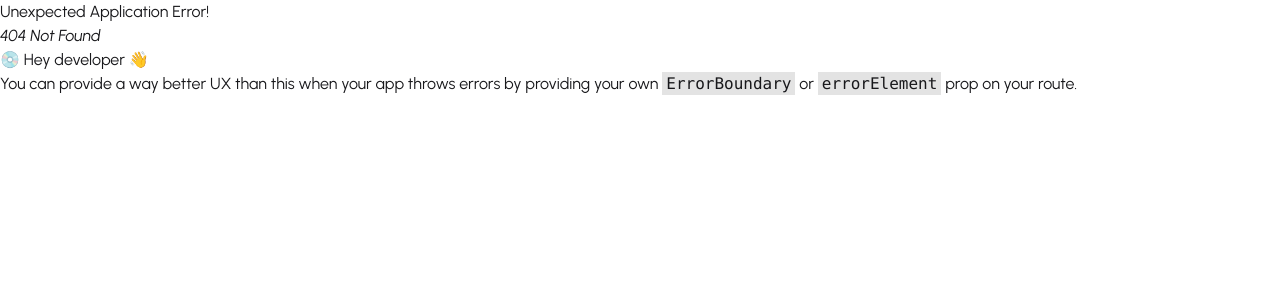
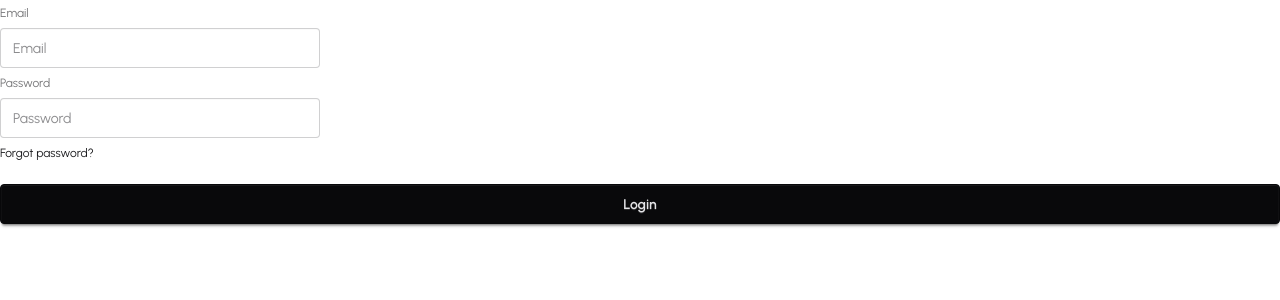
Before and after one commit to Muyedrahman/blood-donation-application-client, a React (Vite) app: page /login in a window 1280 px wide. Before the commit this address had no page. Shown: the top 300 px of the page. Built offline with nearby package versions, Linux system fonts and the light colour scheme.

Commit message:
add user login functionality

```diff
--- /dev/null
+++ b/src/layout/AuthLayout.jsx
@@ -0,0 +1,11 @@
+import React from 'react';
+
+const AuthLayout = () => {
+    return (
+        <div>
+
+        </div>
+    );
+};
+
+export default AuthLayout;
--- /dev/null
+++ b/src/pages/Auth/Login/Login.jsx
@@ -0,0 +1,23 @@
+import React from 'react';
+import { FaEye, FaEyeSlash } from 'react-icons/fa';
+
+const Login = () => {
+    return (
+      <div>
+        <form>
+          <fieldset className="fieldset">
+            <label className="label">Email</label>
+            <input type="email" className="input" placeholder="Email" />
+            <label className="label">Password</label>
+            <input type="password" className="input" placeholder="Password" />
+            <div>
+              <a className="link link-hover">Forgot password?</a>
+            </div>
+            <button className="btn btn-neutral mt-4">Login</button>
+          </fieldset>
+        </form>
+      </div>
+    );
+};
+
+export default Login;
--- /dev/null
+++ b/src/pages/Auth/Register/Register.jsx
@@ -0,0 +1,22 @@
+// import React from 'react';
+
+// const Register = () => {
+//     return (
+//       <div>
+//         <form>
+//           <fieldset className="fieldset">
+//             <label className="label">Email</label>
+//             <input type="email" className="input" placeholder="Email" />
+//             <label className="label">Password</label>
+//             <input type="password" className="input" placeholder="Password" />
+//             <div>
+//               <a className="link link-hover">Forgot password?</a>
+//             </div>
+//             <button className="btn btn-neutral mt-4"> Register </button>
+//           </fieldset>
+//         </form>
+//       </div>
+//     );
+// };
+
+// export default Register;
--- a/src/pages/Shared/NavBar/NavBar.jsx
+++ b/src/pages/Shared/NavBar/NavBar.jsx
@@ -9,15 +9,18 @@ const NavBar = () => {
           <NavLink to="/">Home</NavLink>
         </li>
         <li>
-          <NavLink to="/donors">Donors</NavLink>
+          <NavLink to="/donors">Donation Requests</NavLink>
         </li>
 
         <li>
-          <NavLink to="/become-donor">Become Donor</NavLink>
+          <NavLink to="/become-donor">Funding</NavLink>
         </li>
 
         <li>
-          <NavLink to="/become-donor">Request </NavLink>
+          <NavLink to="/become-donor">Search</NavLink>
+        </li>
+        <li>
+          <NavLink to="/become-donor"></NavLink>
         </li>
       </>
     );
@@ -62,9 +65,18 @@ const NavBar = () => {
         <div className="navbar-center hidden lg:flex">
           <ul className="menu menu-horizontal px-1">{links}</ul>
         </div>
-        <div className="navbar-end">
-          <a className="btn">Login</a>
-        </div>
+        <NavLink
+          to="/login"
+          className="btn hover:text-red-400 transition cursor-pointer"
+        >
+          Login
+        </NavLink>
+        <NavLink
+          to="/register"
+          className="btn hover:text-red-400 transition cursor-pointer"
+        >
+          Register
+        </NavLink>
       </div>
     );
 };
--- a/src/routes/router.jsx
+++ b/src/routes/router.jsx
@@ -1,6 +1,9 @@
 import { createBrowserRouter } from "react-router";
 import RootLayout from "../layout/RootLayout";
 import Home from "../pages/Home/Home/Home";
+import AuthLayout from "../layout/AuthLayout";
+import Login from "../pages/Auth/Login/Login";
+import Register from "../pages/Auth/Register/Register";
 
 export const router = createBrowserRouter([
   {
@@ -13,4 +16,18 @@ export const router = createBrowserRouter([
       }
     ]
   },
+  {
+    path: '/',
+    Comment: AuthLayout,
+    children:[
+      {
+        path: 'login',
+        Component: Login
+      },
+      {
+        path: 'register',
+         Component: Register
+      }
+    ]
+  }
 ]);
```
